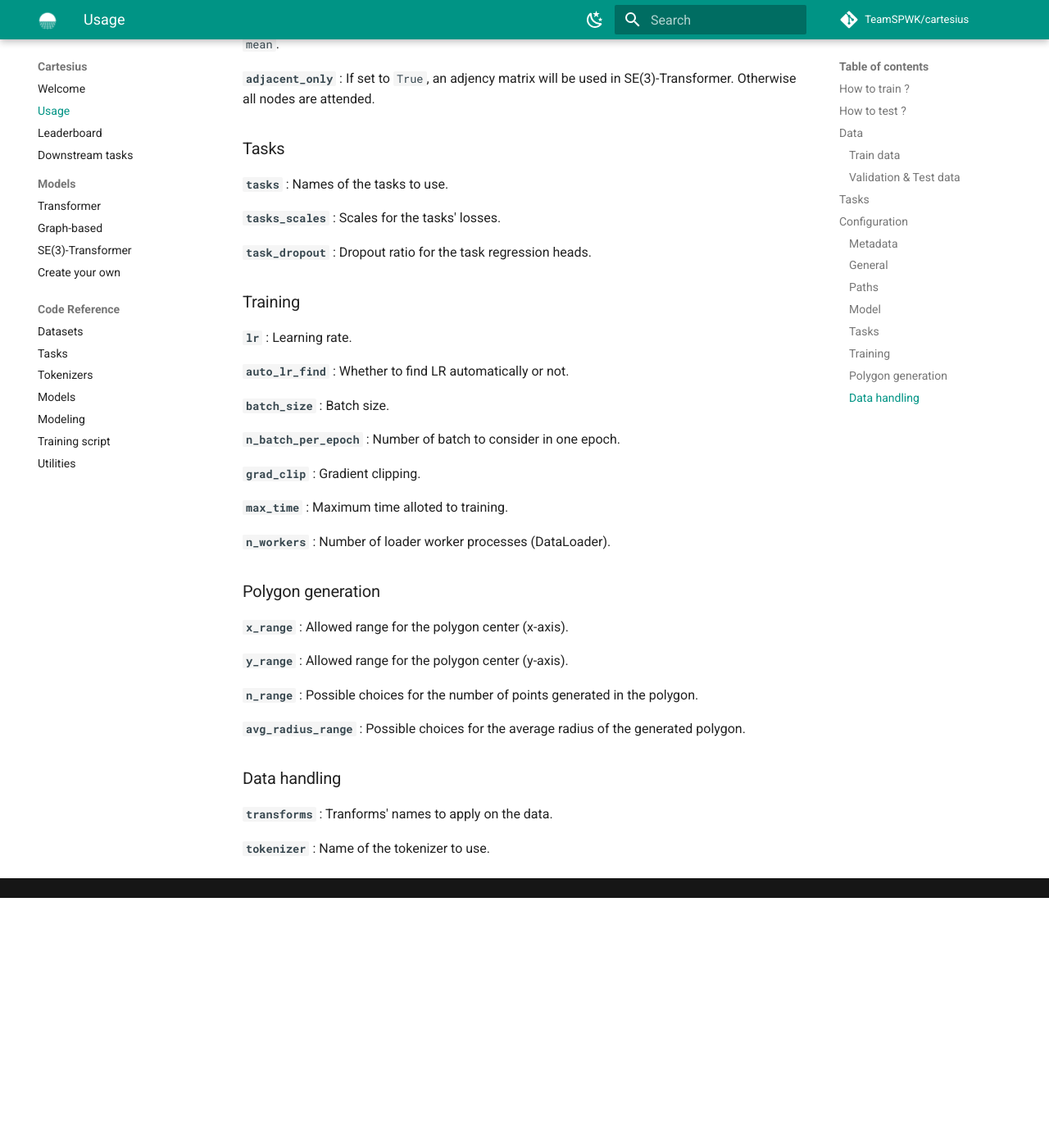
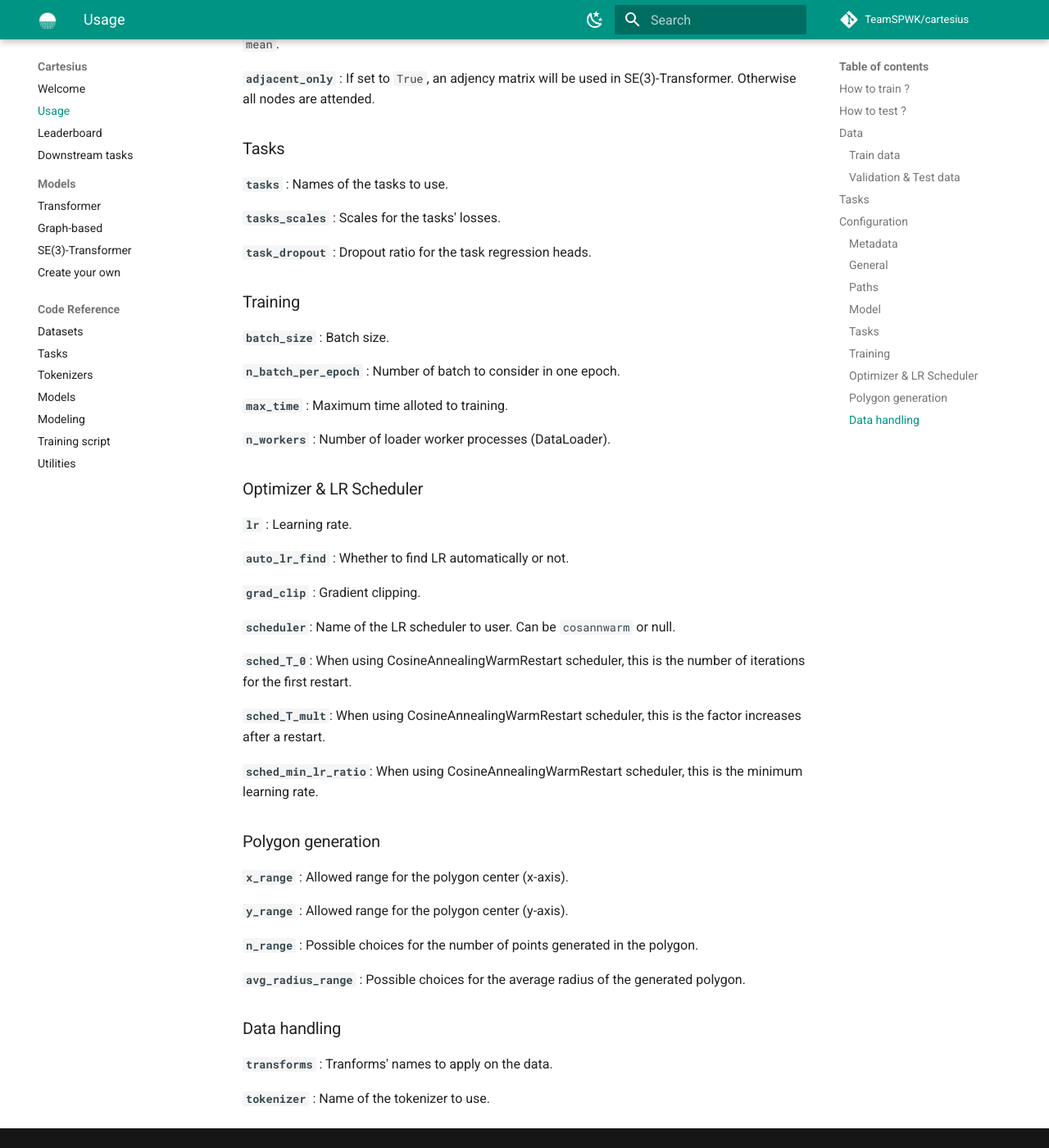
Before and after one commit to TeamSPWK/cartesius, an MkDocs documentation site: the page built from docs/usage.md, in a window 1280 px wide and 1400 px high, scrolled down 3607 px. Shown: the whole window at 82% size. Built offline with MkDocs 1.6.1 and Material for MkDocs 9.7.7, drawn with Linux system fonts in a browser that asks for light colours; comment, search, counter and statistics services are not loaded; before the commit the page ends 4702 px from its top, so only the background shows below that.

Commit message:
:memo: Update docs with scheduler params

```diff
--- a/docs/usage.md
+++ b/docs/usage.md
@@ -147,19 +147,29 @@ List of tasks currently implemented :
 
 ### Training
 
+**`batch_size`** : Batch size.
+
+**`n_batch_per_epoch`** : Number of batch to consider in one epoch.
+
+**`max_time`** : Maximum time alloted to training.
+
+**`n_workers`** : Number of loader worker processes (DataLoader).
+
+### Optimizer & LR Scheduler
+
 **`lr`** : Learning rate.
 
 **`auto_lr_find`** : Whether to find LR automatically or not.
 
-**`batch_size`** : Batch size.
-
-**`n_batch_per_epoch`** : Number of batch to consider in one epoch.
-
 **`grad_clip`** : Gradient clipping.
 
-**`max_time`** : Maximum time alloted to training.
+**`scheduler`**: Name of the LR scheduler to user. Can be `cosannwarm` or null.
 
-**`n_workers`** : Number of loader worker processes (DataLoader).
+**`sched_T_0`**: When using CosineAnnealingWarmRestart scheduler, this is the number of iterations for the first restart.
+
+**`sched_T_mult`**: When using CosineAnnealingWarmRestart scheduler, this is the factor increases after a restart.
+
+**`sched_min_lr_ratio`**: When using CosineAnnealingWarmRestart scheduler, this is the minimum learning rate.
 
 ### Polygon generation
 
```
